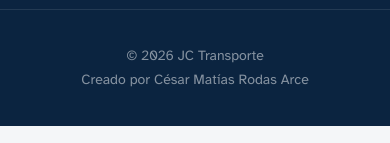
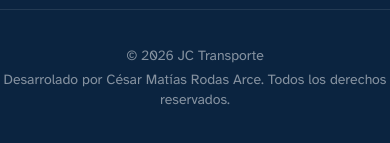
Before and after one commit to arcedeveloper/jc-transporte, a Next.js app in the folder frontend/: page / in a window 390 px wide. Shown: the part 5153-5296 px from the top of the page. Built offline with nearby package versions, Linux system fonts and the light colour scheme; no server answers.

Commit message:
Grupal centrado y fechas responsive

```diff
--- a/frontend/src/components/site-chrome.tsx
+++ b/frontend/src/components/site-chrome.tsx
@@ -124,7 +124,7 @@ export function SiteFooter() {
       </div>
             <div className="border-t border-white/10 py-9 text-center text-sm text-white/50">
         <p>© {new Date().getFullYear()} JC Transporte</p>
-        <p className="mt-1">Creado por César Matías Rodas Arce</p>
+        <p className="mt-1">Desarrolado por César Matías Rodas Arce. Todos los derechos reservados.</p>
       </div>
     </footer>
   );
```
